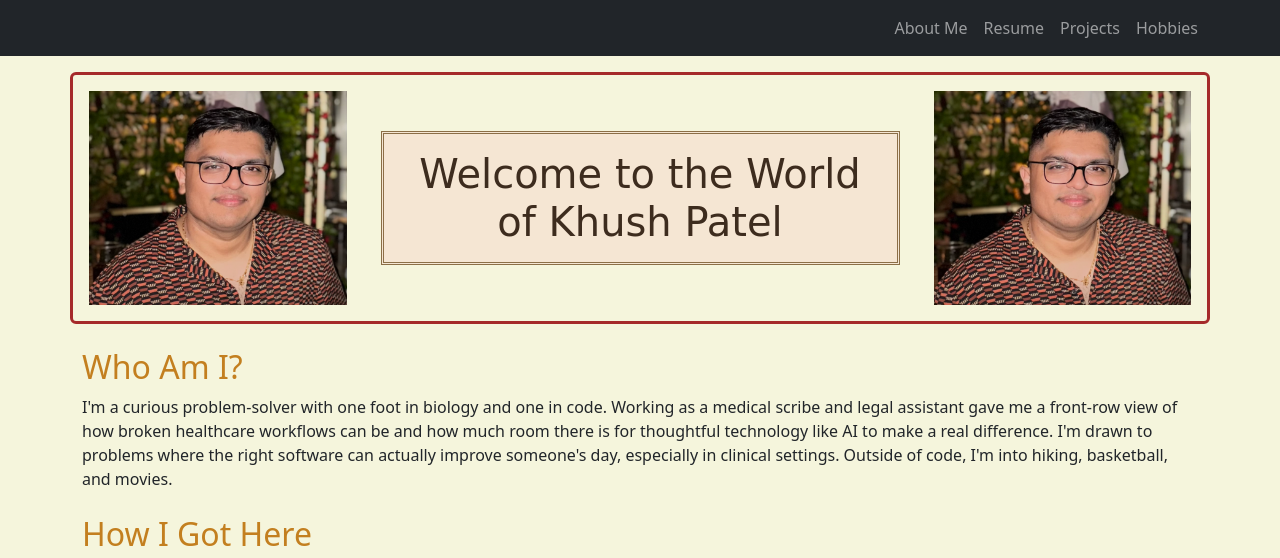
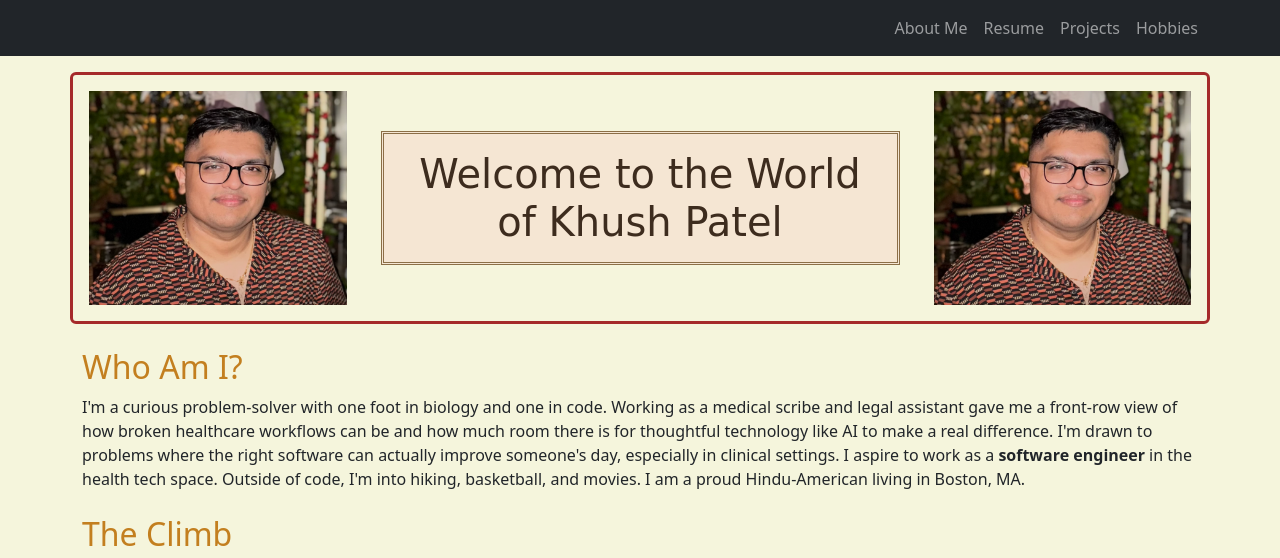
Before and after one commit to kmpat339/khush-homepage, a website: page index.html in a window 1280 px wide. Shown: the top 558 px of the page. Drawn offline with nearby package versions, Linux system fonts and the light colour scheme.

Commit message:
changed name of a header

```diff
--- a/index.html
+++ b/index.html
@@ -67,13 +67,14 @@
           view of how broken healthcare workflows can be and how much room there
           is for thoughtful technology like AI to make a real difference. I'm
           drawn to problems where the right software can actually improve
-          someone's day, especially in clinical settings. Outside of code, I'm
-          into hiking, basketball, and movies.
+          someone's day, especially in clinical settings. I aspire to work as a
+          <strong>software engineer</strong> in the health tech space. Outside of code,
+          I'm into hiking, basketball, and movies. I am a proud Hindu-American living in Boston, MA.
         </p>
       </section>
 
       <section class="container my-4">
-        <h2>How I Got Here</h2>
+        <h2>The Climb</h2>
 
         <div class="mountain-scene">
           <button id="journey-btn" class="btn btn-dark">
```
